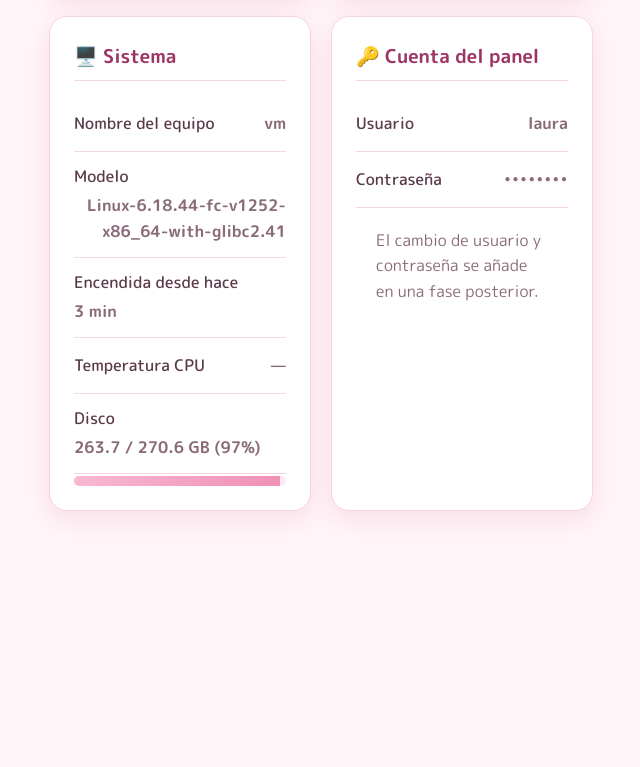
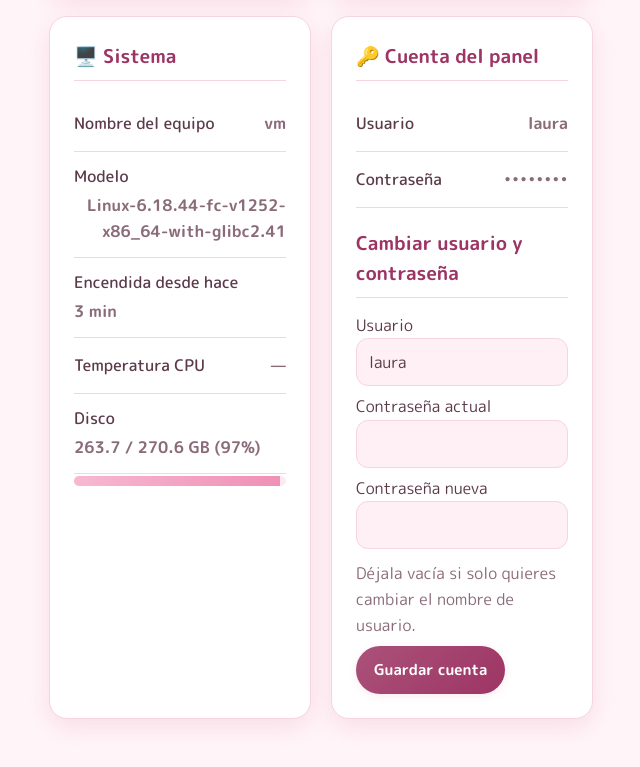
Before and after one commit to jonyys/kaitosan, a Flask app: page /admin/ajustes in a window 1280 px wide. Shown: the part 1162-1929 px from the top of the page, without its empty margins (319-959 px from the left). Before the commit the page ends 1681 px from the top, so only its background shows below. Run offline with Flask 3, Linux system fonts and the light colour scheme; the visitor is signed in with stand-in values (Sample User, id 1); data comes from the database, SQL or seed files in the repository; parts of the project's set-up code (start-up, migrations or seed data) failed here and were passed over.

Commit message:
cambiar usuario y contrasena del panel desde Ajustes (fase 7)
POST /admin/ajustes/cuenta: verifica la contrasena actual con werkzeug,
guarda admin_user y admin_pass_hash en app_settings, flash + redirect.
Formulario en el parcial _cuenta.html (usuario, contrasena actual, nueva).

Co-Authored-By: Claude Sonnet 5 <noreply@anthropic.com>
Claude-Session: https://claude.ai/code/session_01SdpTGucs1cdvsNmQ3YZ6kb

```diff
--- a/app.py
+++ b/app.py
@@ -11,8 +11,8 @@ from core.detection import PersonDetector
 from core.listener import VoiceListener
 from core.button import PowerButton
 from core.config import FLASK_SECRET_KEY
-from werkzeug.security import check_password_hash
-from core.settings_store import settings_get
+from werkzeug.security import check_password_hash, generate_password_hash
+from core.settings_store import settings_get, settings_set
 from core import system_settings
 from flask import flash, redirect, url_for, session, request
 from functools import wraps
@@ -490,6 +490,32 @@ def ajustes_brillo():
                      "Brillo actualizado")
     return redirect(url_for("ajustes"))
 
+@app.route("/admin/ajustes/cuenta", methods=["POST"])
+@login_requerido
+def ajustes_cuenta():
+    # Cambiar usuario y contraseña del panel (§4.5). Verifica la contraseña
+    # actual, guarda `admin_user` y `admin_pass_hash` en app_settings.
+    user = request.form.get("user", "").strip()
+    actual = request.form.get("password_actual", "")
+    nueva = request.form.get("password_nueva", "")
+
+    pass_hash = settings_get("admin_pass_hash")
+    if not pass_hash or not check_password_hash(pass_hash, actual):
+        flash("❌ La contraseña actual no es correcta", "error")
+        return redirect(url_for("ajustes"))
+    if not user:
+        flash("❌ El usuario no puede estar vacío", "error")
+        return redirect(url_for("ajustes"))
+
+    settings_set("admin_user", user)
+    if nueva:
+        settings_set("admin_pass_hash", generate_password_hash(nueva))
+        flash("✅ Usuario y contraseña actualizados", "success")
+    else:
+        flash("✅ Usuario actualizado", "success")
+    return redirect(url_for("ajustes"))
+
+
 @app.route("/admin/perfil/añadir", methods=["POST"])
 @login_requerido
 def admin_perfil_añadir():
--- a/templates/partials/ajustes/_cuenta.html
+++ b/templates/partials/ajustes/_cuenta.html
@@ -8,7 +8,24 @@
         <span class="et">Contraseña</span>
         <span class="val">••••••••</span>
     </div>
-    <p class="empty" style="text-align:left; font-style:normal">
-        El cambio de usuario y contraseña se añade en una fase posterior.
-    </p>
+
+    <h2 style="margin-top:20px">Cambiar usuario y contraseña</h2>
+    <form method="POST" action="/admin/ajustes/cuenta">
+        <label class="et" for="cuenta-user">Usuario</label>
+        <input type="text" id="cuenta-user" name="user"
+               value="{{ admin_user or 'laura' }}" autocomplete="username" required>
+
+        <label class="et" for="cuenta-actual">Contraseña actual</label>
+        <input type="password" id="cuenta-actual" name="password_actual"
+               autocomplete="current-password" required>
+
+        <label class="et" for="cuenta-nueva">Contraseña nueva</label>
+        <input type="password" id="cuenta-nueva" name="password_nueva"
+               autocomplete="new-password">
+        <p class="empty" style="text-align:left; font-style:normal; padding:4px 0 8px">
+            Déjala vacía si solo quieres cambiar el nombre de usuario.
+        </p>
+
+        <button class="btn btn-green">Guardar cuenta</button>
+    </form>
 </div>
```
